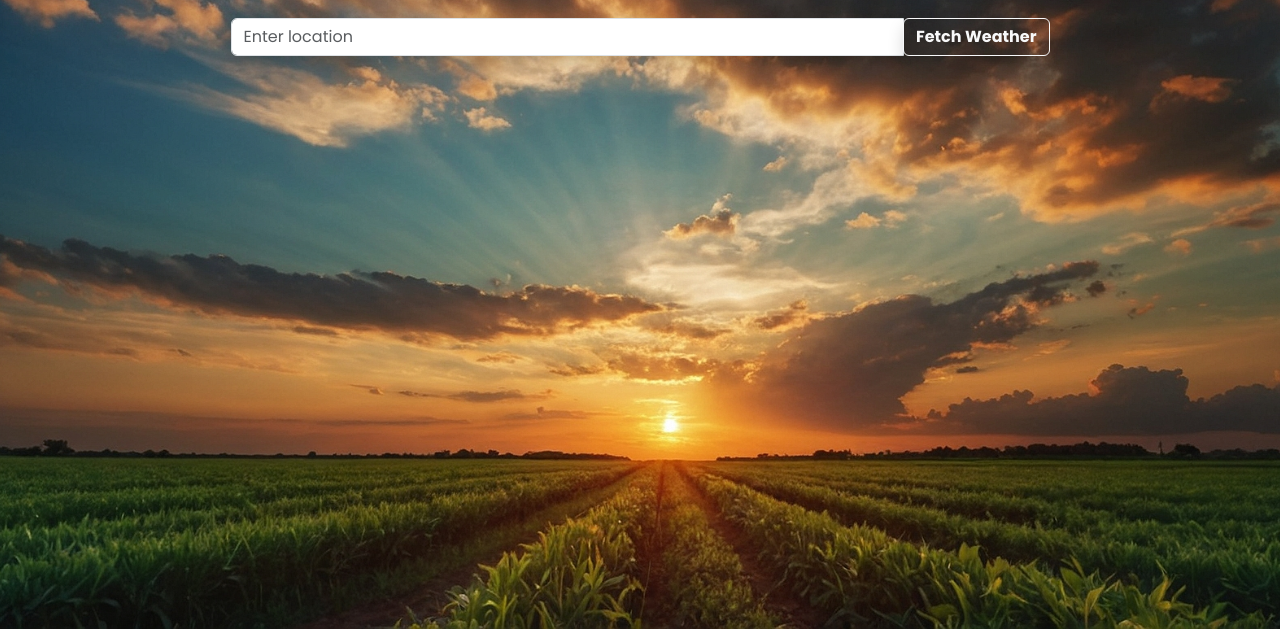
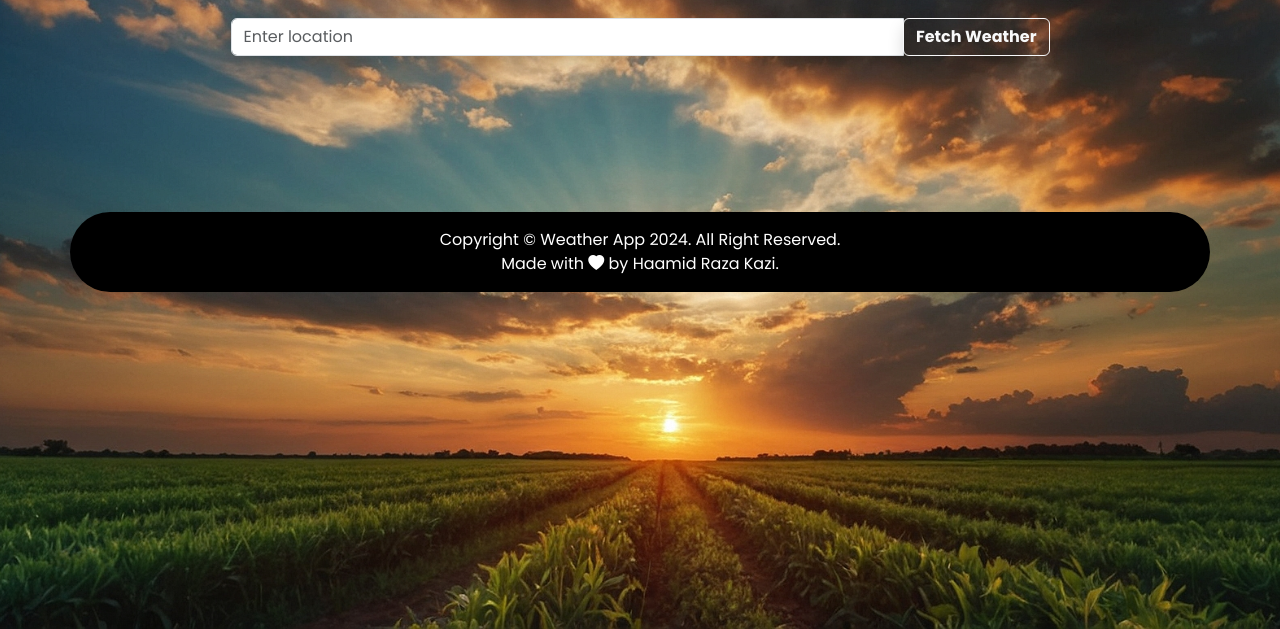
Before and after one commit to Haamidraza03/PRODIGY_WD_05, a plain HTML site: page index.html in a window 1280 px wide. Shown: the part 191-820 px from the top of the page. Drawn offline with nearby package versions, Linux system fonts and the light colour scheme.

Commit message:
add footer

```diff
--- a/index.html
+++ b/index.html
@@ -7,6 +7,7 @@
     <link rel="shortcut icon" href="/images/Designer.png" type="image/x-icon">
     <link rel="stylesheet" href="styles.css">
     <link href="https://cdn.jsdelivr.net/npm/bootstrap@5.3.3/dist/css/bootstrap.min.css" rel="stylesheet" integrity="sha384-QWTKZyjpPEjISv5WaRU9OFeRpok6YctnYmDr5pNlyT2bRjXh0JMhjY6hW+ALEwIH" crossorigin="anonymous">
+    <link rel="stylesheet" href="https://cdn.jsdelivr.net/npm/bootstrap-icons@1.11.3/font/bootstrap-icons.min.css">
 </head>
 <body>
     <div class="container justify-content-center">
@@ -28,6 +29,18 @@
                 <b><p id="country" class="fs-4 mt-0 mb-2"></p></b>
             </div>
         </div>
+        <!-- footer starts  -->
+    <div class="row rounded-pill justify-content-center text-center py-3 bg-black text-white" style="margin-top: 100px;">
+        <footer class="footer">
+            <div>
+                Copyright &#169; Weather App 2024. All Right Reserved.
+            </div>
+            <div>
+              Made with <i class="bi bi-heart-fill"></i> by <a href="https://hrk03.vercel.app" target="_blank" class="text-white" style="text-decoration: none;">Haamid Raza Kazi</a>.
+            </div>
+        </footer>
+      </div>
+      <!-- footer ends  -->
     </div>
     <script src="https://cdn.jsdelivr.net/npm/bootstrap@5.3.3/dist/js/bootstrap.bundle.min.js" integrity="sha384-YvpcrYf0tY3lHB60NNkmXc5s9fDVZLESaAA55NDzOxhy9GkcIdslK1eN7N6jIeHz" crossorigin="anonymous"></script>
     <script src="app.js"></script>
```
